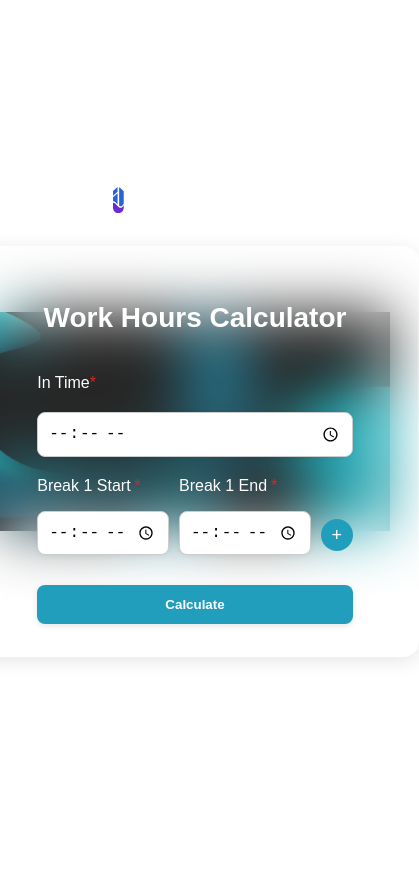
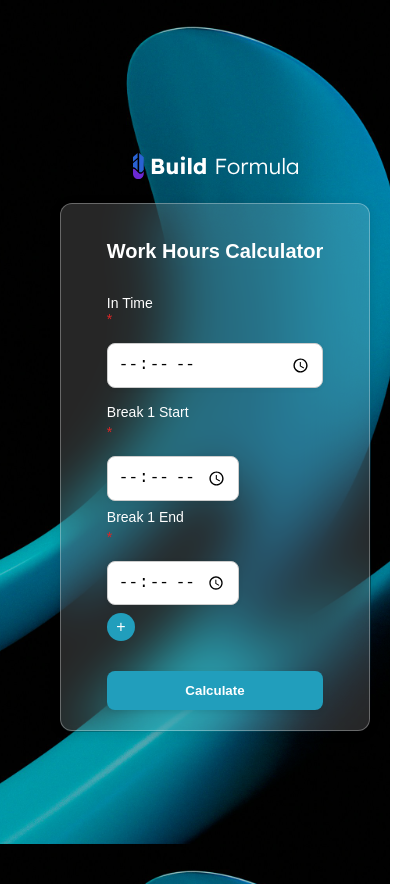
Before and after one commit to ajaybuildformula/Work-hours-calculator, a React (Vite) app: page / in a window 390 px wide. Shown: the whole page, 419 px wide, since content can reach past the window. Before the commit the page ends 844 px from the top, so only its background shows below. Built offline with nearby package versions, Linux system fonts and the light colour scheme.

Commit message:
added responsiveness

```diff
--- a/src/components/ui/Card.css
+++ b/src/components/ui/Card.css
@@ -19,3 +19,15 @@
   gap: 20px;
   justify-items: center;
 }
+@media (max-width: 768px) {
+  .card {
+    padding: 20px;
+    border-radius: 12px;
+    box-shadow: 0 2px 12px rgba(0, 0, 0, 0.1);
+    max-width: 90%;
+  }
+
+  .card-content {
+    gap: 16px;
+  }
+}
--- a/src/styles/globle.css
+++ b/src/styles/globle.css
@@ -2,9 +2,10 @@ body {
   margin: 0;
   font-family: "Poppins", sans-serif;
   background-image: url("../assets/background.jpg");
-  background-position: center;
+  background-position: center center;
   background-repeat: no-repeat;
-  background-size: 100%;
+  background-size: cover;
+  background-attachment: fixed;
   min-height: 100vh;
   display: flex;
   align-items: center;
@@ -82,3 +83,38 @@ body {
   background: #dc2626;
   color: white;
 }
+@media (max-width: 768px) {
+  .title {
+    font-size: 20px;
+    margin-bottom: 16px;
+  }
+
+  .label,
+  .label-intime {
+    font-size: 14px;
+    flex-direction: column;
+    align-items: flex-start;
+  }
+
+  .home-wrapper {
+    padding: 20px;
+    gap: 24px;
+  }
+
+  .break-input-pair {
+    flex-direction: column;
+    align-items: stretch;
+    gap: 8px;
+  }
+
+  .round-button {
+    width: 28px;
+    height: 28px;
+    font-size: 16px;
+  }
+
+  .result {
+    font-size: 16px;
+    margin-top: 10px;
+  }
+}
```
